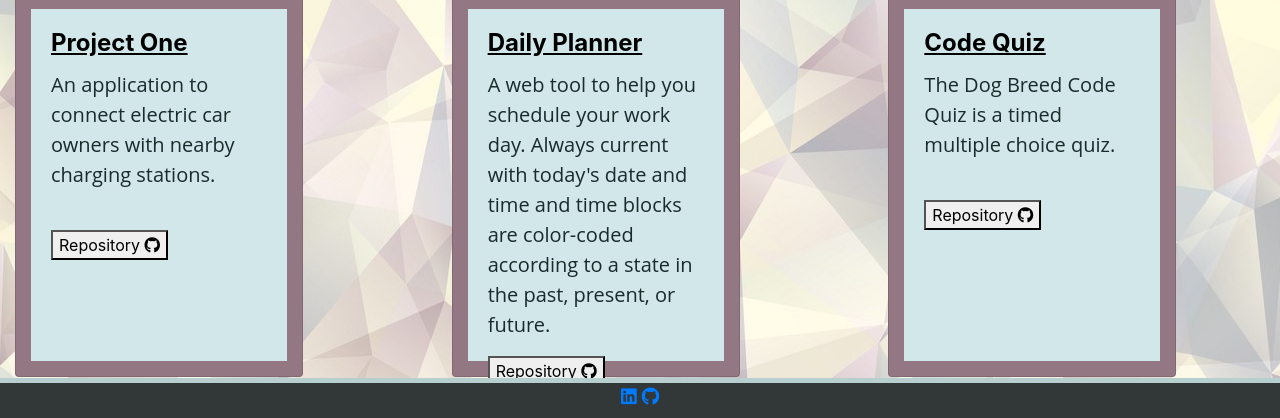
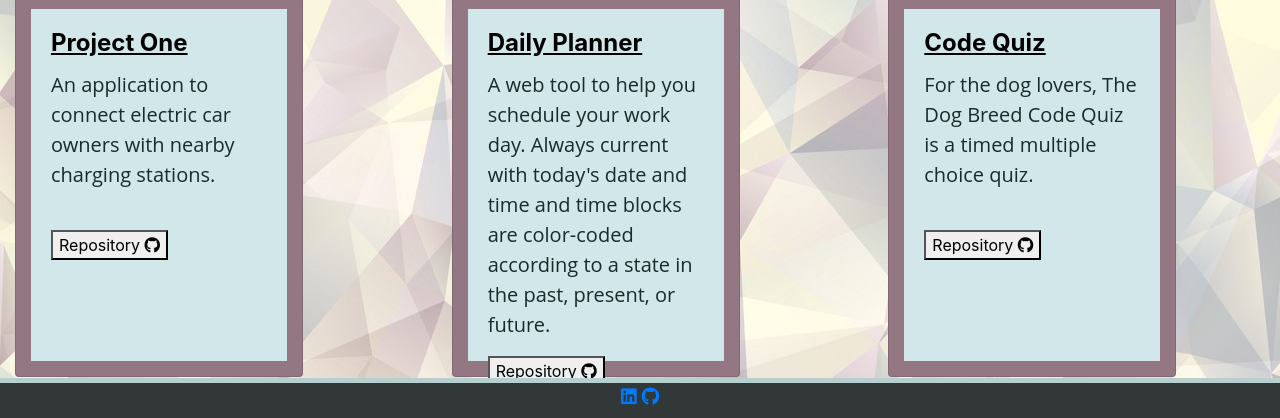
Before and after one commit to markkimeyer/mm-updated-portfolio, a plain HTML site: page portfolio.html in a window 1280 px wide. Shown: the part 382-800 px from the top of the page. Drawn offline with nearby package versions, Linux system fonts and the light colour scheme.

Commit message:
updated readme

```diff
--- a/portfolio.html
+++ b/portfolio.html
@@ -76,7 +76,7 @@
                     <img src="projectthree.jpg" alt="code quiz screenshot" class = "gallery" id="project-three-live">
                     <div class="card-body">
                         <h5 class="card-title"><u>Code Quiz</u></h5>
-                        <p class="card-text">The Dog Breed Code Quiz is a timed multiple choice quiz. </p>
+                        <p class="card-text">For the dog lovers, The Dog Breed Code Quiz is a timed multiple choice quiz. </p>
                     </br>
                         <button id="project-three-repo">Repository <i class="fab fa-github"></i></button>
 
```
Also changed, not shown: Images/about-me.jpg (added), Images/contact.jpg (added), Images/gallery.jpg (added), 1 other file.
